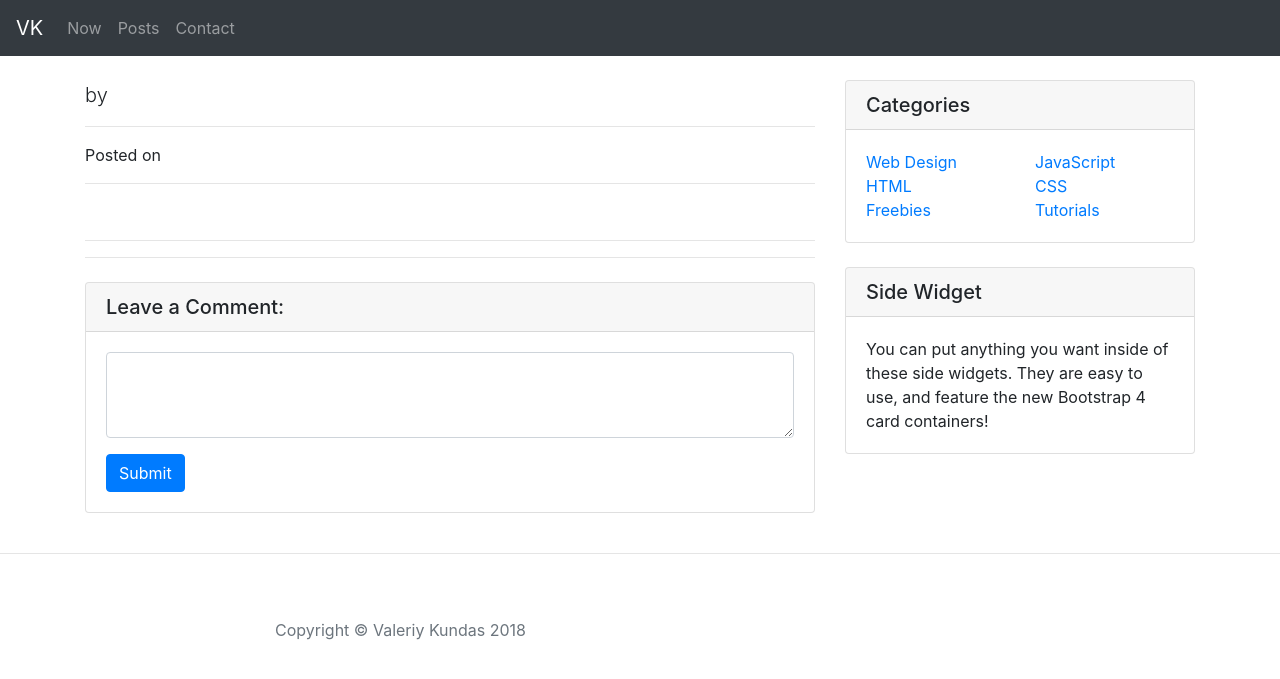
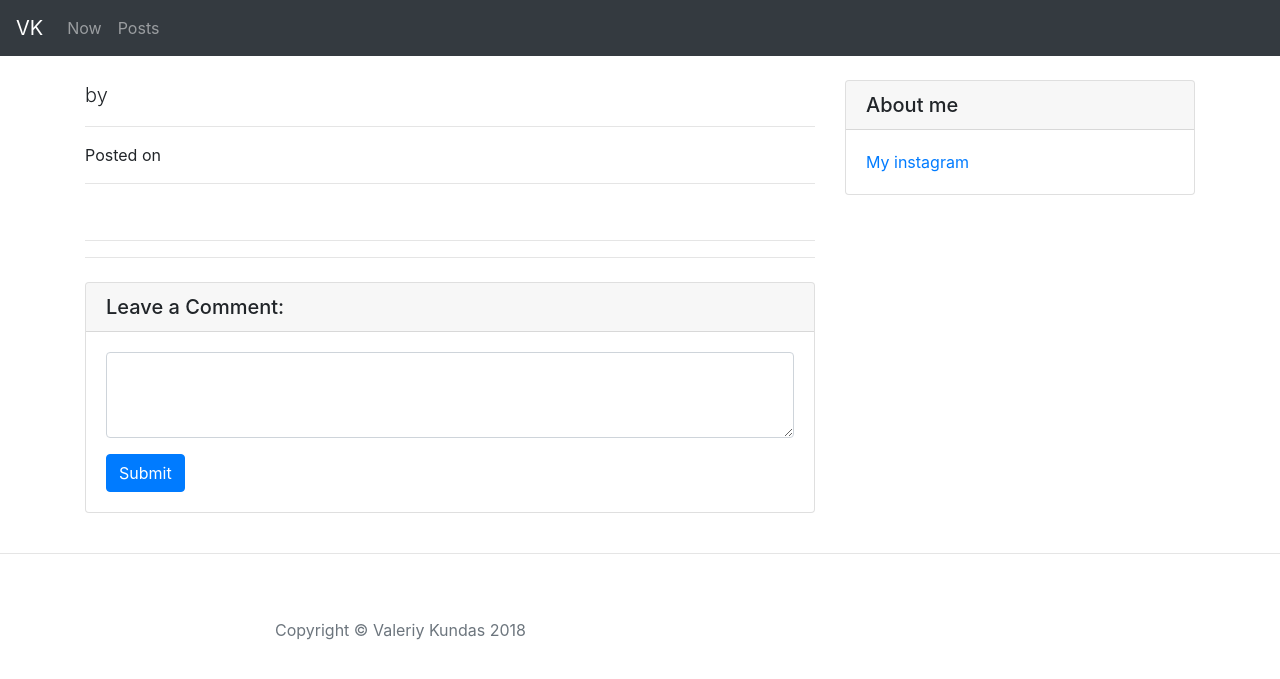
Before and after one commit to valeriikundas/mysite, a Django app: template blog/templates/blog/post.html in a window 1280 px wide. Shown: the top 679 px of the page. Run offline with Django 3.2, Linux system fonts and the light colour scheme; the template is opened without the code that fills it, so the values that code supplies are empty; some libraries are stand-ins or nearby versions.

Commit message:
fixed bug with side widget on post page

```diff
--- a/blog/templates/base.html
+++ b/blog/templates/base.html
@@ -40,9 +40,10 @@
         <li class="nav-item">
           <a class="nav-link {% if request.path|slice:" :6 " == '/posts' %}active{% endif %}" href="{% url 'blog:posts' %}">Posts</a>
         </li>
+        <!--
         <li class="nav-item">
           <a class="nav-link {% if request.path|slice:" :8 " == '/contact' %}active{% endif %}" href="{% url 'blog:contact' %}">Contact</a>
-        </li>
+</li>-->
       </ul>
     </div>
   </nav>
--- a/blog/templates/blog/post.html
+++ b/blog/templates/blog/post.html
@@ -114,7 +114,7 @@
       </div>
 
       <!-- Categories Widget -->
-      <div class="card my-4">
+      <!--<div class="card my-4">
         <h5 class="card-header">Categories</h5>
         <div class="card-body">
           <div class="row">
@@ -147,12 +147,13 @@
           </div>
         </div>
       </div>
+    -->
 
       <!-- Side Widget -->
       <div class="card my-4">
-        <h5 class="card-header">Side Widget</h5>
+        <h5 class="card-header">About me</h5>
         <div class="card-body">
-          You can put anything you want inside of these side widgets. They are easy to use, and feature the new Bootstrap 4 card containers!
+          <a href="https://www.instagram.com/valeriykundas/">My instagram</a>
         </div>
       </div>
 
--- a/blog/templates/blog/posts.html
+++ b/blog/templates/blog/posts.html
@@ -66,7 +66,7 @@
       </div>
 
       <!-- Categories Widget -->
-      <div class="card my-4">
+      <!--<div class="card my-4">
         <h5 class="card-header">Categories</h5>
         <div class="card-body">
           <div class="row">
@@ -98,7 +98,7 @@
             </div>
           </div>
         </div>
-      </div>
+      </div>-->
 
       <!-- Side Widget -->
       <div class="card my-4">
```
